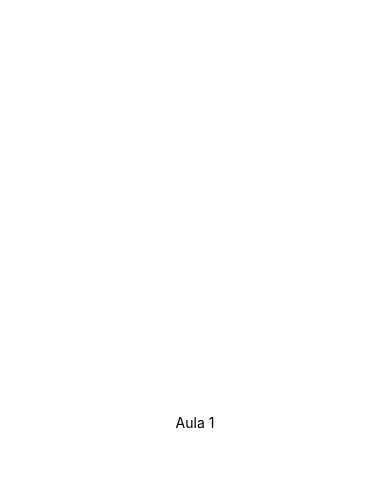
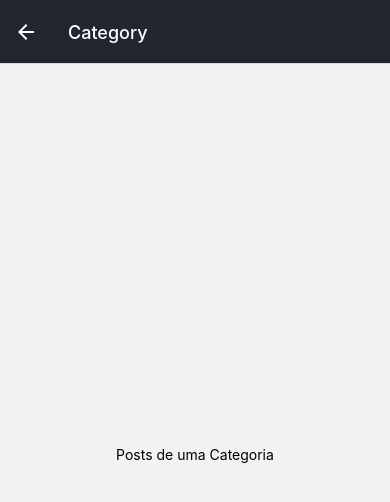
Before and after one commit to EngJao89/blog, a React Native app: screen /Category in a window 390 px wide. Shown: the top 502 px of the page. Built offline with nearby package versions, Linux system fonts and the light colour scheme.

Commit message:
Closes 01:"Aula 01."

```diff
--- a/App.js
+++ b/App.js
@@ -1,21 +1,14 @@
-import { StatusBar } from 'expo-status-bar';
 import React from 'react';
-import { StyleSheet, Text, View } from 'react-native';
+import { View, StatusBar } from 'react-native';
+import { NavigationContainer } from '@react-navigation/native';
+
+import Routes from './src/routes';
 
 export default function App() {
   return (
-    <View style={styles.container}>
-      <Text>Aula 1</Text>
-      <StatusBar style="auto" />
-    </View>
+    <NavigationContainer>
+      <StatusBar backgroundColor="#232630" barStyle="light-content"/>
+      <Routes />
+    </NavigationContainer>
   );
 }
-
-const styles = StyleSheet.create({
-  container: {
-    flex: 1,
-    backgroundColor: '#fff',
-    alignItems: 'center',
-    justifyContent: 'center',
-  },
-});
--- a/package.json
+++ b/package.json
@@ -9,12 +9,16 @@
     "web": "expo start --web"
   },
   "dependencies": {
+    "@react-navigation/native": "^6.0.10",
+    "@react-navigation/native-stack": "^6.6.2",
     "expo": "~45.0.0",
     "expo-splash-screen": "~0.15.1",
     "expo-status-bar": "~1.3.0",
     "react": "17.0.2",
     "react-dom": "17.0.2",
     "react-native": "0.68.2",
+    "react-native-safe-area-context": "4.2.4",
+    "react-native-screens": "~3.11.1",
     "react-native-web": "0.17.7"
   },
   "devDependencies": {
--- /dev/null
+++ b/src/pages/CategoryPosts/index.js
@@ -0,0 +1,18 @@
+import React from 'react';
+import { StyleSheet, Text, View } from 'react-native';
+
+export default function CategoryPosts() {
+  return (
+    <View style={styles.container}>
+      <Text>Posts de uma Categoria</Text>
+    </View>
+  );
+}
+
+const styles = StyleSheet.create({
+  container: {
+    flex: 1,
+    alignItems: 'center',
+    justifyContent: 'center',
+  }
+});
--- /dev/null
+++ b/src/pages/Detail/index.js
@@ -0,0 +1,18 @@
+import React from 'react';
+import { StyleSheet, Text, View } from 'react-native';
+
+export default function Detail() {
+  return (
+    <View style={styles.container}>
+      <Text>Detalhes dos Posts</Text>
+    </View>
+  );
+}
+
+const styles = StyleSheet.create({
+  container: {
+    flex: 1,
+    alignItems: 'center',
+    justifyContent: 'center',
+  }
+});
--- /dev/null
+++ b/src/pages/Home/index.js
@@ -0,0 +1,40 @@
+import React from 'react';
+import { StyleSheet, Text, View, Button, SafeAreaView, TouchableOpacity } from 'react-native';
+import { useNavigation } from '@react-navigation/native';
+import { Feather } from '@expo/vector-icons';
+
+export default function Home() {
+  const navigation = useNavigation();
+
+  return (
+    <SafeAreaView style={styles.container}>
+      <View style={styles.header}>
+        <Text style={styles.name}>DevBlog</Text>
+
+        <TouchableOpacity>
+          <Feather name="search" size={24} color="#fff" />
+        </TouchableOpacity>
+      </View>
+    </SafeAreaView>
+  );
+}
+
+const styles = StyleSheet.create({
+  container: {
+    flex: 1,
+    backgroundColor: '#232630'
+  },
+  header: {
+    flexDirection: 'row',
+    alignItems: 'center',
+    justifyContent: 'space-between',
+    marginHorizontal: 18,
+    marginTop: 18,
+    marginBottom: 24
+  },
+  name: {
+    fontSize: 28,
+    color: '#fff',
+    fontWeight: 'bold'
+  }
+});
--- /dev/null
+++ b/src/pages/Search/index.js
@@ -0,0 +1,18 @@
+import React from 'react';
+import { StyleSheet, Text, View } from 'react-native';
+
+export default function Search() {
+  return (
+    <View style={styles.container}>
+      <Text>Search</Text>
+    </View>
+  );
+}
+
+const styles = StyleSheet.create({
+  container: {
+    flex: 1,
+    alignItems: 'center',
+    justifyContent: 'center',
+  }
+});
--- /dev/null
+++ b/src/routes.js
@@ -0,0 +1,57 @@
+import React from 'react';
+import { createNativeStackNavigator } from '@react-navigation/native-stack';
+
+import Home from './pages/Home'
+import Detail from './pages/Detail';
+import CategoryPosts from './pages/CategoryPosts';
+import Search from './pages/Search';
+
+const Stack = createNativeStackNavigator();
+
+function Routes(){
+  return(
+    <Stack.Navigator>
+      <Stack.Screen
+        name="Home"
+        component={Home}
+        options={{
+          headerShown: false
+        }}
+      />
+      <Stack.Screen
+        name="Detail"
+        component={Detail}
+        options={{
+          title: 'Detalhes',
+          headerTintColor: '#fff',
+          headerStyle: {
+            backgroundColor: '#232630'
+          }
+        }}
+      />
+      <Stack.Screen
+        name="Category"
+        component={CategoryPosts}
+        options={{
+          headerTintColor: '#fff',
+          headerStyle: {
+            backgroundColor: '#232630'
+          }
+        }}
+      />
+      <Stack.Screen
+        name="Search"
+        component={Search}
+        options={{
+          title: "Buscar Algo",
+          headerTintColor: '#fff',
+          headerStyle: {
+            backgroundColor: '#232630'
+          }
+        }}
+      />
+    </Stack.Navigator>
+  )
+}
+
+export default Routes;
```
Also changed, not shown: 1 other file (tests, documents, lock files or other folders).
